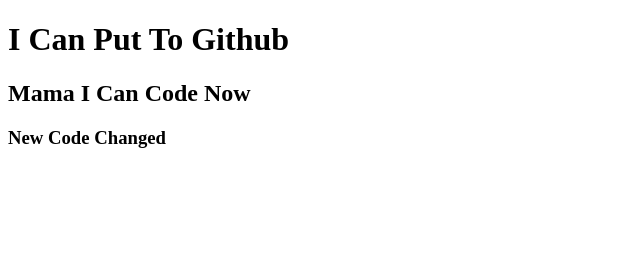
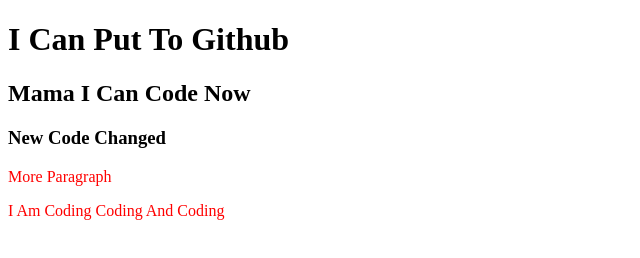
Before and after one commit to Razib2019/my-second-repo, a plain HTML site: page index.html in a window 1280 px wide. Shown: the whole page, without its empty margins (0-640 px from the left). Drawn offline with Linux system fonts and the light colour scheme.

Commit message:
style added

```diff
--- a/index.html
+++ b/index.html
@@ -5,10 +5,13 @@
     <meta http-equiv="X-UA-Compatible" content="IE=edge">
     <meta name="viewport" content="width=device-width, initial-scale=1.0">
     <title> My Second Github Repo </title>
+    <link rel="stylesheet" href="style.css">
 </head>
 <body>
     <h1> I Can Put To Github </h1>
     <h2> Mama I Can Code Now </h2>
     <h3> New Code Changed </h3>
+    <p> More Paragraph </p>
+    <p> I Am Coding Coding And Coding </p>
 </body>
 </html>
--- /dev/null
+++ b/style.css
@@ -0,0 +1,3 @@
+p{
+    color: red;
+}
```
